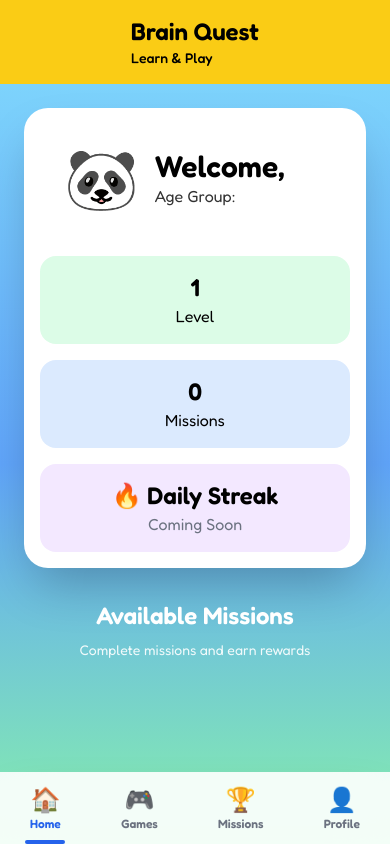
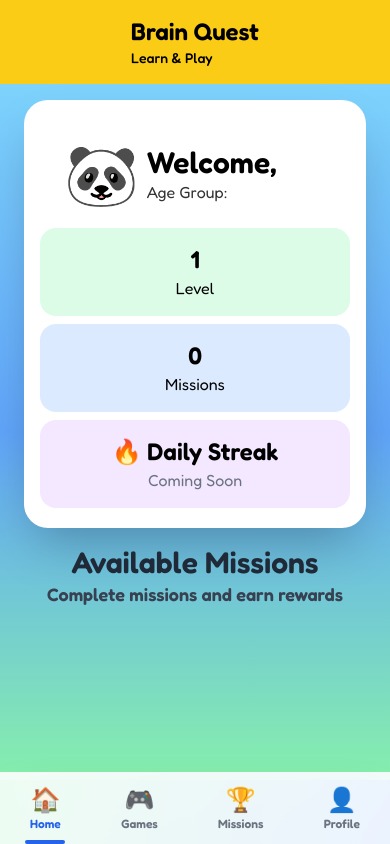
Before and after one commit to Yash-Roy05/Brain-Quest, a React (Create React App) app: page /dashboard in a window 390 px wide. Built offline with nearby package versions, Linux system fonts and the light colour scheme.

Commit message:
improve full responsive Dashboard or Home page

```diff
--- a/src/pages/Dashboard.tsx
+++ b/src/pages/Dashboard.tsx
@@ -37,16 +37,16 @@ export default function Dashboard() {
 
   return (
     <PageWrapper>
-      <div className="min-h-[250px] pb-40 relative overflow-hidden bg-gradient-to-b from-sky-300 via-blue-400 to-green-300 p-6 min-h-[250px] pb-28">
+      <div className="min-h-[250px] pb-40 relative overflow-hidden bg-gradient-to-b from-sky-300 via-blue-400 to-green-300 p-6 min-h-[250px] pb-24 pt-4 md:pb-24 md:pt-5">
         {/* 👤 User Info */}
-        <div className="bg-white rounded-3xl shadow-2xl p-4 md:p-8 w-full max-w-7xl px-4 md:px-8 mx-auto mb-8">
+        <div className="bg-white rounded-3xl shadow-2xl p-5 md:p-5 w-full max-w-7xl px-4 md:px-8 mx-auto mb-4 md:mb-4">
           {/* Avatar + Welcome */}
-          <div className=" rounded-3xl p-6 text-black mb-6">
-            <div className="flex items-center gap-4">
-              <div className="text-6xl">{user.avatar}</div>
+          <div className=" rounded-3xl p-6 text-black mb-0">
+            <div className="flex items-center gap-2 md:gap-2">
+              <div className="text-6xl ">{user.avatar}</div>
 
               <div>
-                <h1 className="text-3xl md:text-4xl font-black">
+                <h1 className="text-3xl md:text-4xl font-black mb-0">
                   Welcome, {user.name}
                 </h1>
 
@@ -56,7 +56,7 @@ export default function Dashboard() {
           </div>
 
           {/* Stats */}
-          <div className="grid grid-cols-1 sm:grid-cols-3 gap-4 mt-6">
+          <div className="grid grid-cols-1 sm:grid-cols-3 gap-2 mt-0 md:gap-2 md:mt-0">
             {/* Level */}
             <div className="bg-green-100 p-4 rounded-2xl text-center">
               <h2 className="text-2xl md:text-3xl font-bold">{user.level}</h2>
@@ -86,13 +86,17 @@ export default function Dashboard() {
 
         {/* 🎯 Missions */}
         <div className="max-w-6xl mx-auto">
-          <h2 className="text-2xl md:text-3xl font-bold text-white mb-2 text-center">
+          <div className="text-center">
+          <h1 className="text-3xl md:text-2xl font-black text-gray-800 ">
             Available Missions
-          </h2>
+          </h1>
+        </div>
 
-          <p className="text-center text-white/90 mb-6 text-sm md:text-lg">
+          <div className="text-center mb-3 md:mb-4">
+          <p className="text-gray-700 mt-0 text-lg font-semibold">
             Complete missions and earn rewards
           </p>
+        </div>
 
           <div className="grid grid-cols-1 md:grid-cols-2 lg:grid-cols-3 gap-4 md:gap-8">
             {userMissions.map((mission: Mission) => (
@@ -174,7 +178,7 @@ export default function Dashboard() {
                   }}
                   className="w-full bg-green-500 hover:bg-green-600 text-white py-3 rounded-xl text-base md:text-lg font-semibold transition duration-300"
                 >
-                  Start Mission 🚀
+                  Start Mission
                 </motion.button>
               </motion.div>
             ))}
```
